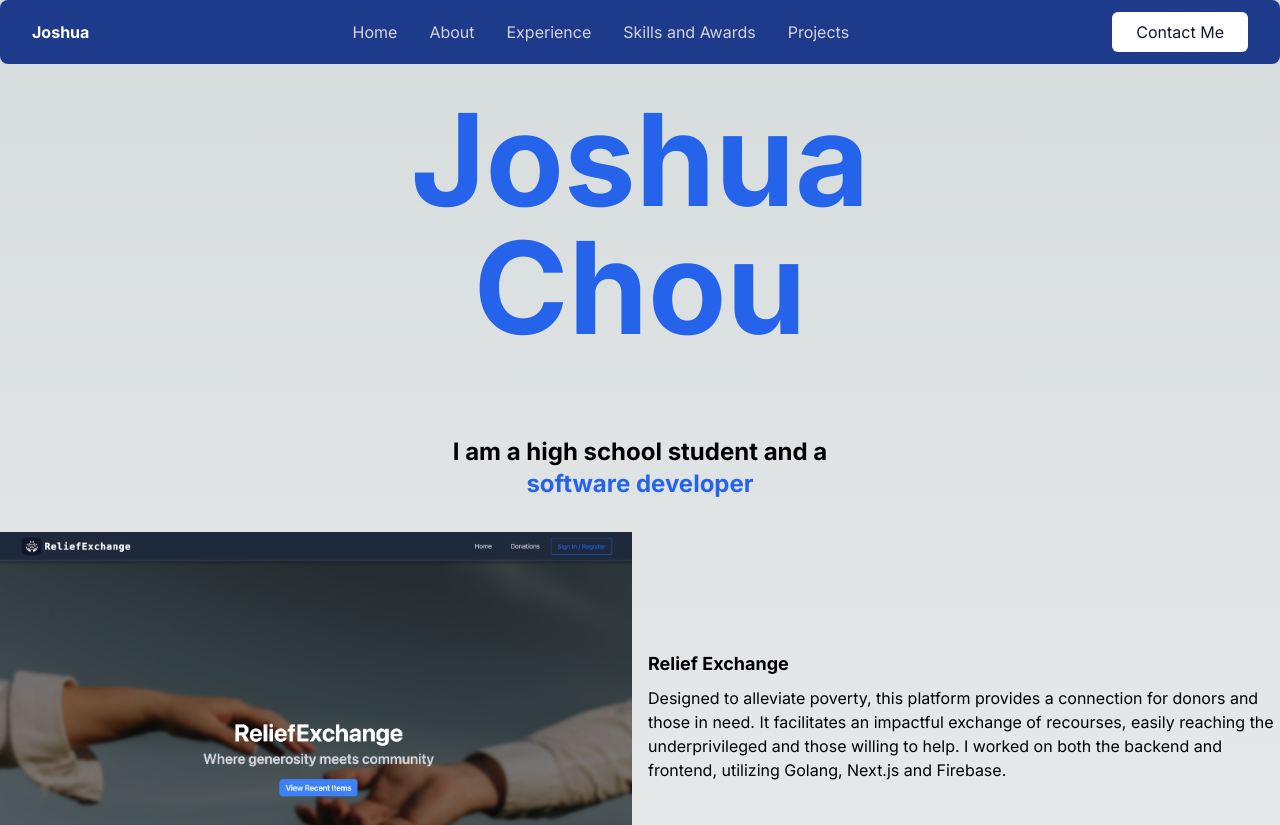
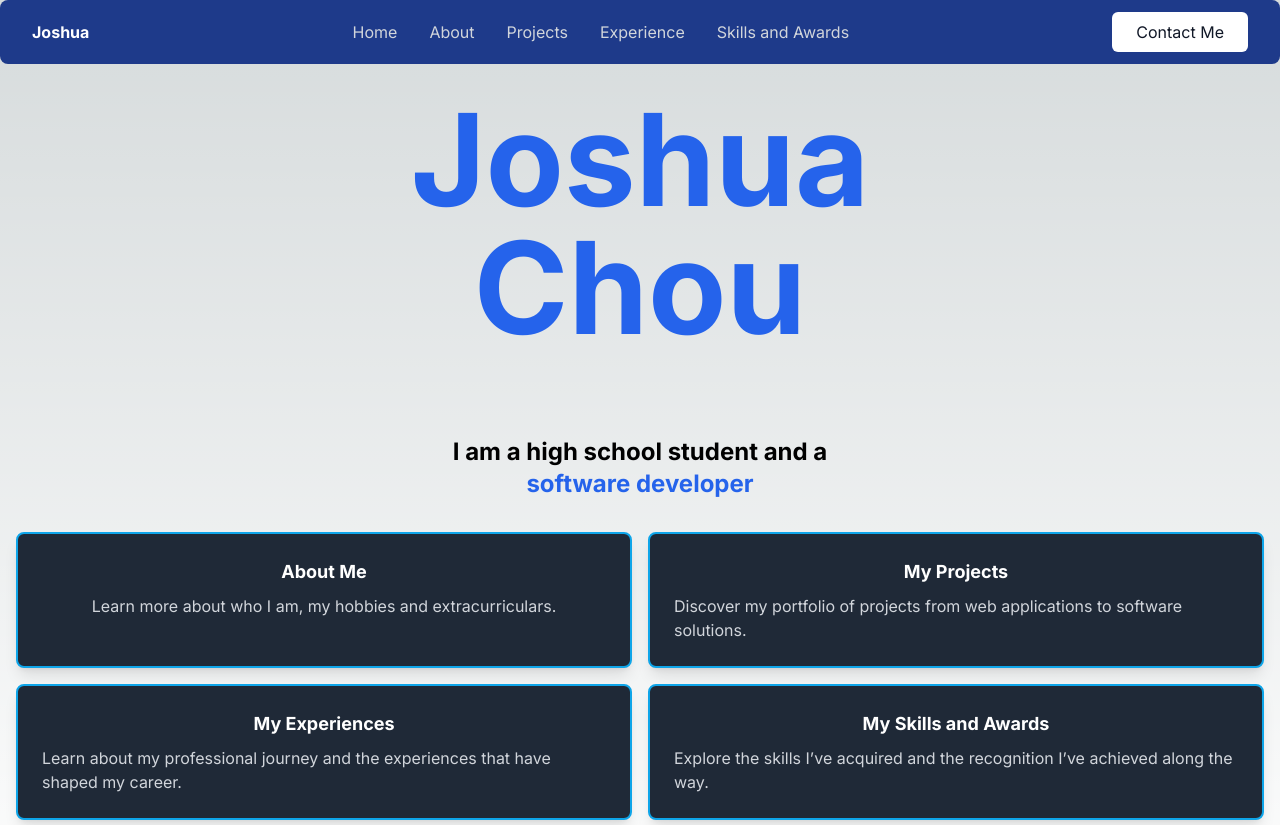
Before and after one commit to JoshuaChou10/portfolio, a Next.js app: page / in a window 1280 px wide. Shown: the top 825 px of the page. Built offline with nearby package versions, Linux system fonts and the light colour scheme.

Commit message:
Moved projects to seperate section

```diff
--- a/app/page.tsx
+++ b/app/page.tsx
@@ -8,18 +8,33 @@ import styles from '../styles.module.css';
 // https://github.com/AritroSaha10/ReliefExchange-ICS4U/tree/ce97ac9770ed0dded6ecdace65ab861707565b3e
 const Home = () => {
   const [animate] = useState(true);
-  const projects = [
-
-    { title: 'Relief Exchange', description: 'Designed to alleviate poverty, this platform provides a connection for donors and those in need. It facilitates an impactful exchange of recourses, easily reaching the underprivileged and those willing to help. I worked on both the backend and frontend, utilizing Golang, Next.js and Firebase. ', imageUrl: '/relief-ex.png' ,link:"https://reliefexchange.aritrosaha.ca/"},
-    { title: 'Grade Genius', description: 'A comprehensive course manager app utilizing Flask, SQl and Javascript. Allows students to track course assessments, grades, goals, study times and notes. ', imageUrl: '/grade-genius.png' ,link:'https://gradegenius.joshuachou.com'},
-    { title: 'Learn Chemistry-Brookedge Academy', description: "An interactive app developed for Brookedge Academy. I was awarded the volunteer of the year award by the Academy for the development of this app.  Complete with quizzes and lessons. Posted on Brookedge Academy's main website, and used in the Young Chemists Workshop. ", imageUrl: '/chem.png' ,link:'https://learn-chemistry.joshuac16.repl.co/'},
-
+  const sections = [
+    {
+      title: 'About Me',
+      description: 'Learn more about who I am, my hobbies and extracurriculars.',
+      link: '/about',
+    },
+    {
+      title: 'My Projects',
+      description: "Discover my portfolio of projects from web applications to software solutions.",
+      link: '/projects',
+    },
+    {
+      title: 'My Experiences',
+      description: 'Learn about my professional journey and the experiences that have shaped my career.',
+      link: '/experiences',
+    },
+    {
+      title: 'My Skills and Awards',
+      description: 'Explore the skills I’ve acquired and the recognition I’ve achieved along the way.',
+      link: '/skills',
+    },
   ];
   return (
     <div className="flex flex-col w-full">
       <Navbar />
       <Head>
-        <title>My Portfolio</title>
+        <title>Joshua Chou | Software Developer</title>
         <link rel="icon" href="/favicon.ico" />
       </Head>
       {/* Adjust the top margin to move the content up */}
@@ -35,31 +50,17 @@ const Home = () => {
         </p>
       </div>
     </main>
-      {/* Add a section for projects */}
-      <section className="w-full">
-  {projects.map((project, index) => (
-    <div key={project.title} className={`flex ${index % 2 === 0 ? 'flex-row' : 'flex-row-reverse'} items-center my-8`}>
 
-      {/* Project Image */}
-      <a target='_blank' rel="noopener noreferrer" href={project.link} className="w-full md:w-1/2 hover:translate-y-[-10px] transition-transform duration-300">
-        <img className="w-full h-auto object-cover" src={project.imageUrl} alt={project.title} />
-      </a>
-
-      {/* Project Description */}
-      <div className="w-full md:w-1/2 mt-4 md:mt-0 md:ml-4 flex justify-center md:justify-start">
-        <div className="text-center md:text-left mx-auto md:mx-500 px-4 md:px-0 w-41">
-          <h3 className="text-lg font-bold">{project.title}</h3>
-          <p className="mt-2 text-white-600">{project.description}</p>
-          <div className="mt-4">
-            {/* Other content */}
-          </div>
-        </div>
+    <div className="grid grid-cols-1 md:grid-cols-2 gap-4 px-4 py-8">
+        {sections.map((section) => (
+          <a key={section.title} href={section.link} target="_blank" className=" border-solid border-2 border-sky-500 flex flex-col items-center bg-gray-800 p-6 rounded-lg shadow-lg hover:-translate-y-2 transition-transform duration-300">
+            <h3 className="text-lg font-bold text-white">{section.title}</h3>
+            <p className="mt-2 text-gray-300">{section.description}</p>
+          </a>
+        ))}
       </div>
 
-    </div>
-  ))}
-</section>
-<footer className="flex items-center justify-center w-full h-24 border-t">
+<footer className="flex items-center justify-center w-full h-24 ">
   {/* Footer content */}
 </footer>
 
--- a/components/navbar.tsx
+++ b/components/navbar.tsx
@@ -11,9 +11,10 @@ const Navbar = () => {
         <div className="flex space-x-8"> {/* Adjust the space here */}
           <Link href="/" legacyBehavior><a className="text-gray-300 hover:text-white">Home</a></Link>
           <Link href="/about" legacyBehavior><a className="text-gray-300 hover:text-white">About</a></Link>
+          <Link href="/projects" legacyBehavior><a className="text-gray-300 hover:text-white">Projects</a></Link>
           <Link href="/experience" legacyBehavior><a className="text-gray-300 hover:text-white">Experience</a></Link>
           <Link href="/skills" legacyBehavior><a className="text-gray-300 hover:text-white">Skills and Awards</a></Link>
-          <Link href="/projects" legacyBehavior><a className="text-gray-300 hover:text-white">Projects</a></Link>
+
         </div>
         <Link href="/contact" legacyBehavior>
           <a className="text-gray-900 bg-white px-6 py-2 rounded-md hover:bg-blue-700 hover:text-white">
--- a/pages/about.tsx
+++ b/pages/about.tsx
@@ -7,7 +7,7 @@ const About = () => {
   return (
     <>
       <Head>
-        <title>About</title>
+        <title>About | Joshua Chou</title>
       </Head>
       <Navbar />
       <main className="flex flex-col md:flex-row md:justify-center md:items-center md:space-x-6 my-12 mx-auto px-20">
@@ -24,7 +24,7 @@ const About = () => {
         </div>
         {/* Description section */}
         <div className="md:w-2/3 text-center md:text-left">
-          <h1 className="text-4xl font-bold">Hi,  I'm Joshua</h1>
+          <h1 className="text-4xl font-bold">Hi,  I'm Joshua.</h1>
           <p className="mt-2 text-lg">
             {/* Add your description here */}
            I'm a high school student and a software developer in Ontario. <br></br>As a programmer I have always enjoyed watching the logic flow into code.
--- a/pages/experience.tsx
+++ b/pages/experience.tsx
@@ -7,7 +7,7 @@ const Experience = () => {
   return (
     <>
       <Head>
-        <title>Experience | My Portfolio</title>
+        <title>Experience | Joshua Chou</title>
       </Head>
       <Navbar />
       <div className="bg-gray-900 text-white min-h-screen">
--- a/pages/projects.tsx
+++ b/pages/projects.tsx
@@ -0,0 +1,46 @@
+import '../app/globals.css';
+import Head from 'next/head';
+import Navbar from '../components/navbar';
+const Projects=()=>{
+    const projects = [
+
+        { title: 'Relief Exchange', description: 'Designed to alleviate poverty, this platform provides a connection for donors and those in need. It facilitates an impactful exchange of recourses, easily reaching the underprivileged and those willing to help. I worked on both the backend and frontend, utilizing Golang, Next.js and Firebase. ', imageUrl: '/relief-ex.png' ,link:"https://reliefexchange.aritrosaha.ca/"},
+        { title: 'Grade Genius', description: 'A comprehensive course manager app utilizing Flask, SQl and Javascript. Allows students to track course assessments, grades, goals, study times and notes. ', imageUrl: '/grade-genius.png' ,link:'https://gradegenius.joshuachou.com'},
+        { title: 'Learn Chemistry-Brookedge Academy', description: "An interactive app developed for Brookedge Academy. I was awarded the volunteer of the year award by the Academy for the development of this app.  Complete with quizzes and lessons. Posted on Brookedge Academy's main website, and used in the Young Chemists Workshop. ", imageUrl: '/chem.png' ,link:'https://learn-chemistry.joshuac16.repl.co/'},
+
+      ];
+    return(<>
+     <Head>
+        <title>Projects | Joshua Chou</title>
+      </Head>
+      <Navbar />
+     <div className="flex flex-col w-full">
+     <section className="w-full">
+
+  {projects.map((project, index) => (
+    <div key={project.title} className={`flex ${index % 2 === 0 ? 'flex-row' : 'flex-row-reverse'} items-center my-8`}>
+
+      {/* Project Image */}
+      <a target='_blank' rel="noopener noreferrer" href={project.link} className="w-full md:w-1/2 hover:translate-y-[-10px] transition-transform duration-300">
+        <img className="w-full h-auto object-cover" src={project.imageUrl} alt={project.title} />
+      </a>
+
+      {/* Project Description */}
+      <div className="w-full md:w-1/2 mt-4 md:mt-0 md:ml-4 flex justify-center md:justify-start">
+        <div className="text-center md:text-left mx-auto md:mx-500 px-4 md:px-0 w-41">
+          <h3 className="text-lg font-bold">{project.title}</h3>
+          <p className="mt-2 text-white-600">{project.description}</p>
+          <div className="mt-4">
+            {/* Other content */}
+          </div>
+        </div>
+      </div>
+
+    </div>
+  ))}
+</section>
+</div>
+    </>
+    )
+}
+export default Projects;
```
